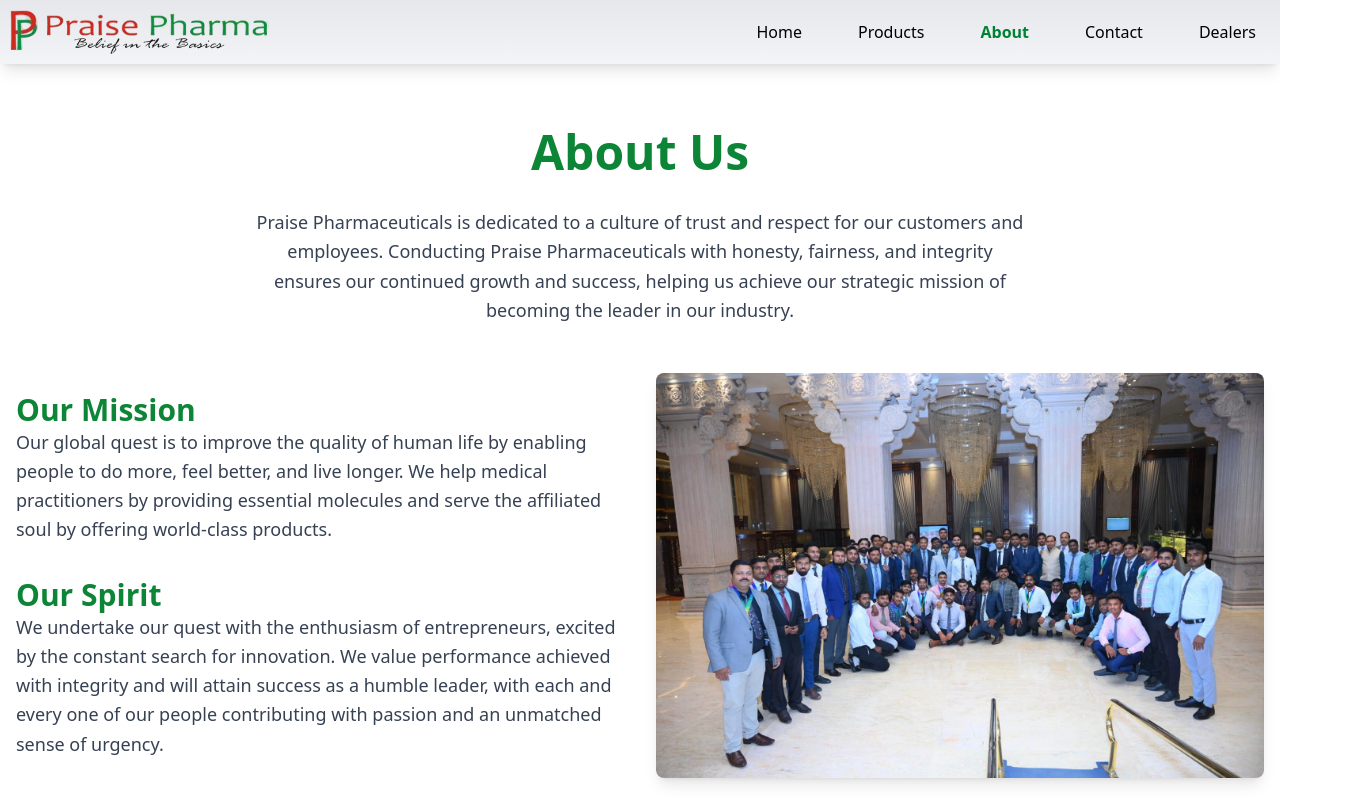
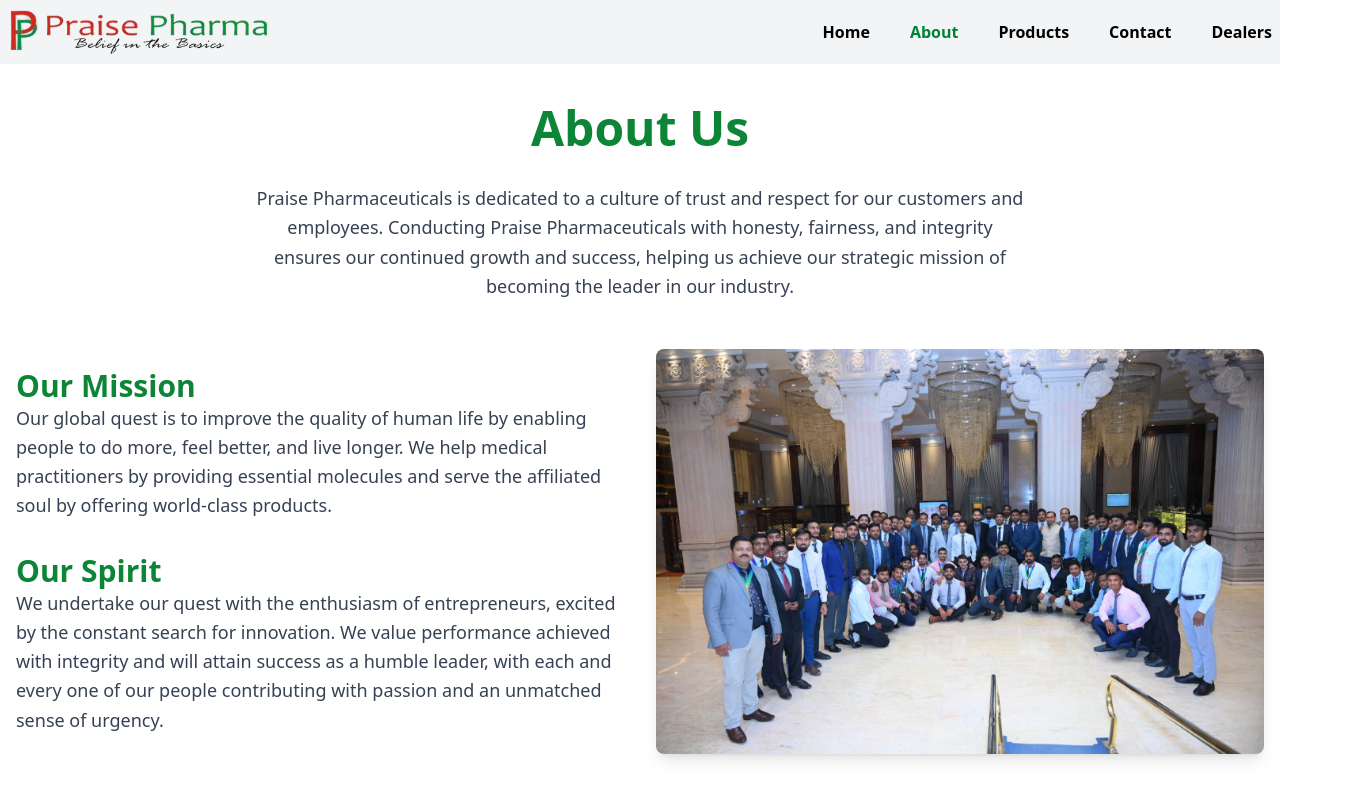
Before and after one commit to HarshiitaaRajoriiaa/Praise-Pharma, a React (Vite) app: page /about in a window 1280 px wide. Shown: the top 800 px of the page, 1364 px wide, since content can reach past the window. Built offline with nearby package versions, Linux system fonts and the light colour scheme.

Commit message:
commit final changes

```diff
--- a/src/Components/About.jsx
+++ b/src/Components/About.jsx
@@ -9,7 +9,7 @@
   }, []);
 
   return (
-    <div className="container mx-auto px-4 py-16 mb-20 ">
+    <div className="container mx-auto px-4 py-16  mt-10 mb-20 ">
       {/* Centered Title */}
       <div data-aos="fade-up" className="text-center mb-8">
         <h2 className="text-5xl font-bold text-[#0c8536]">About Us</h2>
--- a/src/Components/Contact.jsx
+++ b/src/Components/Contact.jsx
@@ -2,7 +2,7 @@
 
 const ContactUs = () => {
   return (
-    <div className="max-w-6xl mx-auto p-6 mt-6 mb-20 ">
+    <div className="max-w-6xl mx-auto p-6 mt-10 mb-20 ">
       <div  className="text-center mb-5">
         <h2 className="text-5xl font-bold text-[#0c8536]">Contact Us</h2>
       </div>
--- a/src/Components/Dealers.jsx
+++ b/src/Components/Dealers.jsx
@@ -25,7 +25,7 @@
 
 const Dealers = () => {
   return (
-    <div className="container mx-auto px-4 py-10 mb-10 min-h-screen">
+    <div className="container mx-auto px-4 py-10 mb-10 mt-10  min-h-screen">
       <h1 className="text-5xl font-bold text-center text-[#0c8536] mb-8">Our Dealers</h1>
       <div className="grid sm:grid-cols-2 lg:grid-cols-3 gap-6  ">
         {dealers.map((dealer, index) => (
--- a/src/Components/Header.jsx
+++ b/src/Components/Header.jsx
@@ -1,125 +1,241 @@
-import { useState } from "react";
+
+import React from "react";
+import { useState, useEffect } from "react";
 import { NavLink } from "react-router-dom";
-import { Menu, X } from "lucide-react";
-import React from "react";
-import Logo from "../Images/logo.webp";
+import { Menu, X, ChevronDown, ChevronUp } from "lucide-react";
+import logo from "../Images/logo.webp";
 
-const Header = () => {
+export default function Header() {
   const [isOpen, setIsOpen] = useState(false);
+  const [isScrolled, setIsScrolled] = useState(false);
+  const [dropdownOpen, setDropdownOpen] = useState(null);
+  const [mobileDropdownOpen, setMobileDropdownOpen] = useState(null);
+
+  useEffect(() => {
+    const handleScroll = () => {
+      setIsScrolled(window.scrollY > 50);
+    };
+    window.addEventListener("scroll", handleScroll);
+    return () => window.removeEventListener("scroll", handleScroll);
+  }, []);
 
   return (
-    <nav className="bg-gradient-to-t from-gray-100 to-gray-200  border-gray-400 shadow-lg p-2">
-      <div className="container mx-auto flex justify-between items-center">
+    <nav
+      className={`fixed top-0 left-0 w-screen z-50  bg-gray-100 p-2 transition-all duration-300`}
+    >
+      <div className="container mx-auto flex justify-between items-center ">
         {/* Logo */}
-        <NavLink to="/" className="flex items-center">
-          <img src={Logo} alt="Praise Pharma Logo" className="h-12" />
+        <NavLink to="/">
+          <img src={logo} alt="Logo" className="h-12 w-auto" />
         </NavLink>
 
-        {/* Mobile Menu Toggle */}
-        <button className="lg:hidden" onClick={() => setIsOpen(!isOpen)}>
-          {isOpen ? <X className="h-6 w-6" /> : <Menu className="h-6 w-6" />}
-        </button>
+        {/* Desktop Navigation */}
+        <nav className="hidden md:flex space-x-10  font-semibold">
+          <NavLink
+            to="/"
+            className={({ isActive }) =>
+              `hover:text-orange-400 transition ${
+                isActive ? "text-green-700" : ""
+              }`
+            }
+          >
+            Home
+          </NavLink>
+          <NavLink
+            to="/about"
+            className={({ isActive }) =>
+              `hover:text-green-700 transition ${
+                isActive ? "text-green-700" : ""
+              }`
+            }
+          >
+            About
+          </NavLink>
+          <NavLink
+            to="/products"
+            className={({ isActive }) =>
+              `hover:text-green-700 transition ${
+                isActive ? "text-green-700" : ""
+              }`
+            }
+          >
+            Products
+          </NavLink>
 
-        {/* Nav Links */}
-        <ul
-          className={`lg:flex lg:space-x-6 absolute lg:static  w-full lg:w-auto top-16 left-0 lg:flex-row flex-col items-center transition-all duration-300 shadow-lg lg:shadow-none ${
-            isOpen ? "block" : "hidden"
-          }`}
-        >
-          {[
-            { name: "Home", path: "/" },
-            { name: "Products", path: "/products" },
-            { name: "About", path: "/about" },
-            { name: "Contact", path: "/contact" },
-            { name: "Dealers", path: "/dealers" },
-          ].map((link) => (
-            <li key={link.name} className="py-2 lg:py-0">
+          <NavLink
+            to="/contact"
+            className={({ isActive }) =>
+              `hover:text-green-700 transition ${
+                isActive ? "text-green-700" : ""
+              }`
+            }
+          >
+            Contact
+          </NavLink>
+          <NavLink
+            to="/dealers"
+            className={({ isActive }) =>
+              `hover:text-green-700 transition ${
+                isActive ? "text-green-700" : ""
+              }`
+            }
+          >
+            Dealers
+          </NavLink>
+
+          {/* {menuItems.map((item, index) => (
+            <div
+              key={index}
+              className="relative"
+              onMouseEnter={() => setDropdownOpen(index)}
+              onMouseLeave={() => setDropdownOpen(null)}
+            >
+              <button className="flex items-center gap-1 hover:text-orange-400 transition">
+                {item.title} <ChevronDown size={16} />
+              </button>
+              {dropdownOpen === index && (
+                <ul className="absolute left-0 mt-2 bg-white text-blue-900 shadow-md p-2 rounded-md w-48">
+                  {item.links.map((link, idx) => (
+                    <li key={idx}>
+                      <NavLink
+                        to={link.path}
+                        className="block px-4 py-2 hover:bg-blue-100"
+                      >
+                        {link.name}
+                      </NavLink>
+                    </li>
+                  ))}
+                </ul>
+              )}
+            </div>
+          ))} */}
+
+          {/* {["Code of Conduct", "Career", "Privacy Policy", "Legal"].map(
+            (link, index) => (
               <NavLink
-                to={link.path}
+                key={index}
+                to={`/${link.toLowerCase().replace(/ /g, "-")}`}
                 className={({ isActive }) =>
-                  `block px-4 py-2 rounded-lg text-black hover:underline transition-all ${
-                    isActive ? " text-green-700 font-bold" : ""
+                  `hover:text-orange-400 transition ${
+                    isActive ? "text-orange-400" : ""
                   }`
                 }
+              >
+                {link}
+              </NavLink>
+            )
+          )} */}
+        </nav>
+
+        {/* Mobile Menu Button */}
+        <button
+          className="md:hidden block text-white bg-[#0c8536] p-2 rounded-lg"
+          onClick={() => setIsOpen(!isOpen)}
+        >
+          {isOpen ? <X size={28} /> : <Menu size={28} />}
+        </button>
+      </div>
+
+      {/* Mobile Navigation */}
+      {isOpen && (
+        <nav className="md:hidden absolute top-full left-0 w-full bg-white text-black shadow-md p-4 transition-all">
+          <ul className="space-y-3 text-center font-semibold">
+            <li>
+              <NavLink
+                to="/"
+                className="block py-2 hover:bg-green-200"
                 onClick={() => setIsOpen(false)}
               >
-                {link.name}
+                Home
               </NavLink>
             </li>
-          ))}
-        </ul>
-      </div>
+            <li>
+              <NavLink
+                to="/about"
+                className="block py-2 hover:bg-green-200"
+                onClick={() => setIsOpen(false)}
+              >
+                About
+              </NavLink>
+            </li>
+            <li>
+              <NavLink
+                to="/contact"
+                className="block py-2 hover:bg-green-200"
+                onClick={() => setIsOpen(false)}
+              >
+                Contact
+              </NavLink>
+            </li>
+            <li>
+              <NavLink
+                to="/dealers"
+                className="block py-2 hover:bg-green-200"
+                onClick={() => setIsOpen(false)}
+              >
+                Dealers
+              </NavLink>
+            </li>
+            <li>
+              <NavLink
+                to="/products"
+                className="block py-2 hover:bg-green-200"
+                onClick={() => setIsOpen(false)}
+              >
+                Products
+              </NavLink>
+            </li>
+
+            {/* {menuItems.map((item, index) => (
+              <li key={index}>
+                <button
+                  onClick={() =>
+                    setMobileDropdownOpen(
+                      mobileDropdownOpen === index ? null : index
+                    )
+                  }
+                  className="w-full flex justify-center items-center py-2 px-4 hover:bg-orange-200"
+                >
+                  {item.title}
+                  {mobileDropdownOpen === index ? (
+                    <ChevronUp />
+                  ) : (
+                    <ChevronDown />
+                  )}
+                </button>
+                {mobileDropdownOpen === index && (
+                  <ul className="bg-gray-100 rounded-md py-2">
+                    {item.links.map((link, idx) => (
+                      <li key={idx}>
+                        <NavLink
+                          to={link.path}
+                          className="block px-4 py-2 hover:bg-gray-200"
+                          onClick={() => setIsOpen(false)}
+                        >
+                          {link.name}
+                        </NavLink>
+                      </li>
+                    ))}
+                  </ul>
+                )}
+              </li>
+            ))} */}
+            {/* {["Product", "", "Privacy Policy", "Legal"].map(
+              (link, index) => (
+                <li key={index}>
+                  <NavLink
+                    to={`/${link.toLowerCase().replace(/ /g, "-")}`}
+                    className="block py-2 hover:bg-orange-200"
+                    onClick={() => setIsOpen(false)}
+                  >
+                    {link}
+                  </NavLink>
+                </li>
+              )
+            )} */}
+          </ul>
+        </nav>
+      )}
     </nav>
   );
-};
-
-export default Header;
-
-// import { useState, useEffect } from "react";
-// import { NavLink } from "react-router-dom";
-// import { Menu, X } from "lucide-react";
-// import React from "react";
-// import Logo from "../Images/logo.webp";
-
-// const Header = () => {
-//   const [isOpen, setIsOpen] = useState(false);
-
-//   // Close menu when clicking outside
-//   useEffect(() => {
-//     const handleOutsideClick = (event) => {
-//       if (isOpen && !event.target.closest(".mobile-menu") && !event.target.closest(".menu-button")) {
-//         setIsOpen(false);
-//       }
-//     };
-//     document.addEventListener("click", handleOutsideClick);
-//     return () => document.removeEventListener("click", handleOutsideClick);
-//   }, [isOpen]);
-
-//   return (
-//     <nav className="bg-gradient-to-t from-gray-100 to-gray-200 border-gray-400 shadow-lg p-2">
-//       <div className="container mx-auto flex justify-between items-center relative">
-//         {/* Logo */}
-//         <NavLink to="/" className="flex items-center">
-//           <img src={Logo} alt="Praise Pharma Logo" className="h-12" />
-//         </NavLink>
-
-//         {/* Mobile Menu Toggle */}
-//         <button className="lg:hidden menu-button z-50" onClick={() => setIsOpen(!isOpen)}>
-//           {isOpen ? <X className="h-6 w-6" /> : <Menu className="h-6 w-6" />}
-//         </button>
-
-//         {/* Nav Links */}
-//         <ul
-//           className={`lg:flex lg:space-x-6 absolute lg:static top-full left-0 w-full lg:w-auto bg-white lg:bg-transparent shadow-lg lg:shadow-none transition-all duration-300 mobile-menu ${
-//             isOpen ? "block" : "hidden"
-//           }`}
-//           onClick={(e) => e.stopPropagation()} // Prevents menu click from closing it
-//         >
-//           {[
-//             { name: "Home", path: "/" },
-//             { name: "Products", path: "/products" },
-//             { name: "About", path: "/about" },
-//             { name: "Contact", path: "/contact" },
-//             { name: "Dealers", path: "/dealers" },
-//           ].map((link) => (
-//             <li key={link.name} className="py-2 lg:py-0">
-//               <NavLink
-//                 to={link.path}
-//                 className={({ isActive }) =>
-//                   `block px-4 py-2 rounded-lg text-black hover:underline transition-all ${
-//                     isActive ? "text-green-700 font-bold" : ""
-//                   }`
-//                 }
-//                 onClick={() => setIsOpen(false)}
-//               >
-//                 {link.name}
-//               </NavLink>
-//             </li>
-//           ))}
-//         </ul>
-//       </div>
-//     </nav>
-//   );
-// };
-
-// export default Header;
+}
--- a/src/Components/Home.jsx
+++ b/src/Components/Home.jsx
@@ -4,6 +4,7 @@
 import HProduct from "./Home/HProduct";
 import HDealers from "./Home/HDealers";
 import Whatapp from "./Whatapp";
+
 // import EmailButton from "./Email";
 
 export default function Home() {
@@ -11,8 +12,6 @@
   <>
     <Whatapp/>
     <Landing/>
-    {/* <EmailButton/> */}
-    {/* <Card/> */}
     <HAbout/>
     <HProduct/>
     <HDealers/>
--- a/src/Components/Products.jsx
+++ b/src/Components/Products.jsx
@@ -113,7 +113,7 @@
 
 const ProductsPage = () => {
   return (
-    <section className="py-12 px-6 md:px-12 mb-10">
+    <section className="py-12 px-6 md:px-12  mt-10 mb-10">
       <div className="max-w-6xl mx-auto">
         <h2 className="text-5xl font-bold text-[#0c8536] text-center mb-8">
           Our Products
```
